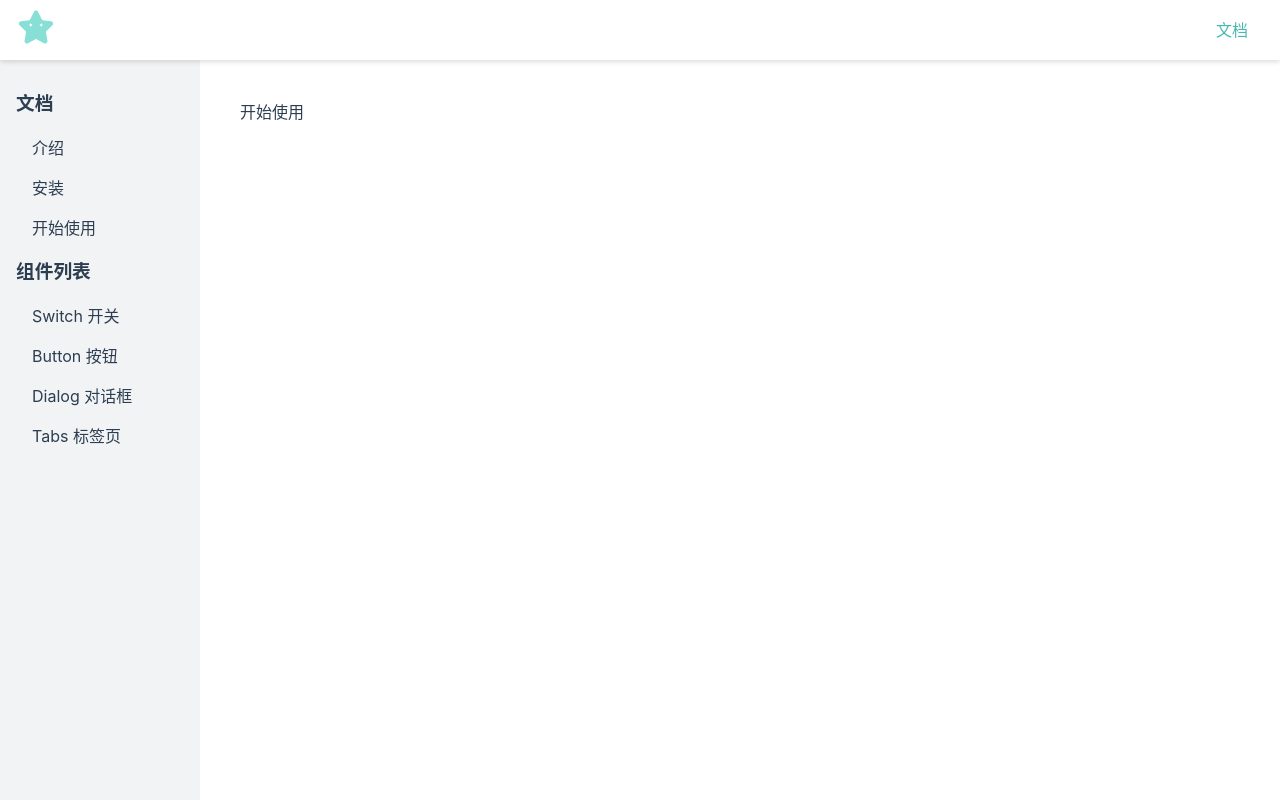
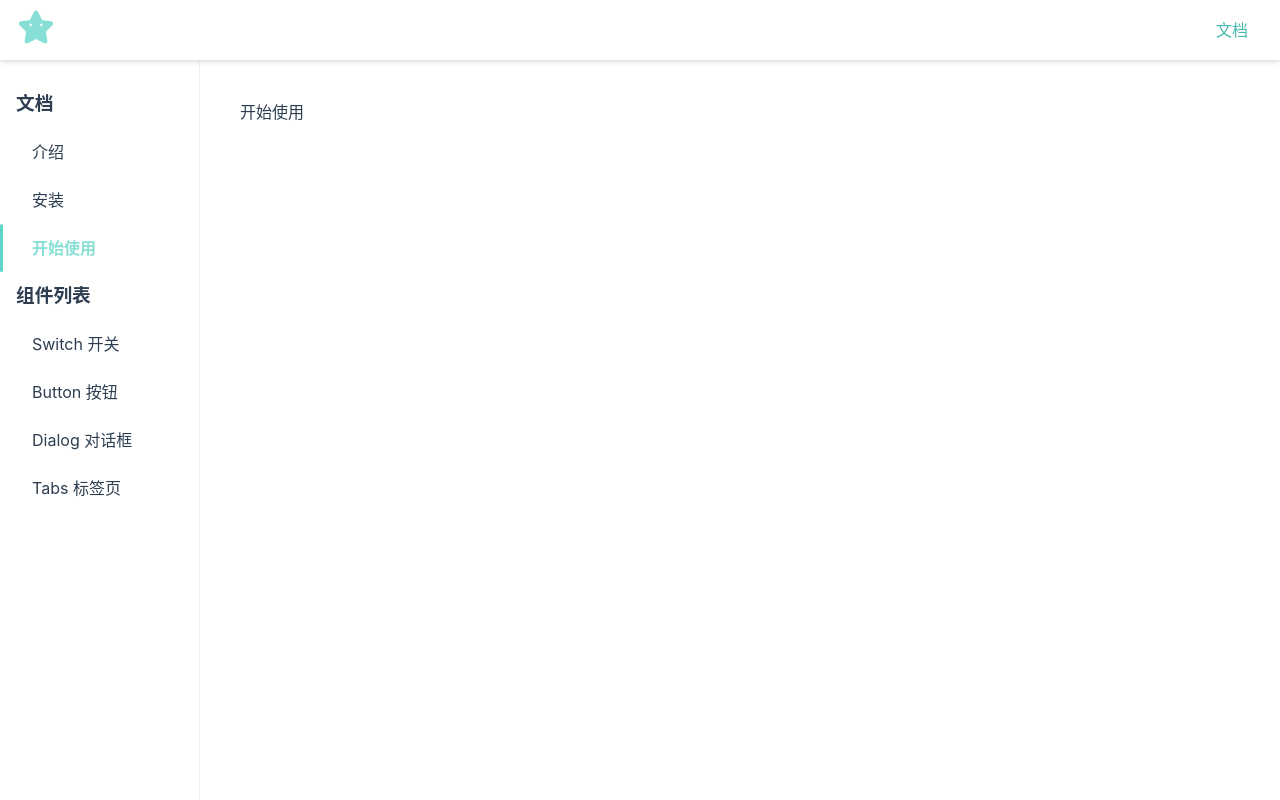
Before and after one commit to wuyangqin/xing-ui-v3, a Vue app: page /#/doc/get-started in a window 1280 px wide. Built offline with nearby package versions, Linux system fonts and the light colour scheme.

Commit message:
[docs]高亮当前路由

```diff
--- a/src/assets/css/xing-ui-v3.scss
+++ b/src/assets/css/xing-ui-v3.scss
@@ -98,6 +98,11 @@ $duration-fast: 250ms;
   100% { transform: rotate(360deg) }
 }
 
+@keyframes xx-large {
+  0% { transform: scaleY(0) }
+  100% { transform: scaleY(1) }
+}
+
 //Switch
 $switch-height: 22px;
 $switch-width: $switch-height * 2;
--- a/src/views/Doc.vue
+++ b/src/views/Doc.vue
@@ -44,7 +44,6 @@ export default {
 
 <style scoped lang="scss">
 @import "../assets/css/xing-ui-v3-docs.scss";
-
 .doc-wrapper {
   .content {
     box-sizing: border-box;
@@ -56,16 +55,46 @@ export default {
       width: $aside-width;
       height: 100vh;
       z-index: 1000;
-      padding: $padding-md;
       padding-top: $top-nav-height + 20px;
-      background: $gray-2;
+      background: $white;
+      border-right: $main-border;
       >dl {
         >dt {
           line-height: 48px;
+          >h3 {
+            padding: 0 $padding-md;
+          }
         }
         >dd {
           line-height: 40px;
           text-indent: 1em;
+          >a {
+            display: block;
+            padding: $padding-base $padding-md;
+            text-decoration: none;
+            &.router-link-active {
+              position: relative;
+              color: $main-theme-color;
+              font-weight: bold;
+              &:after{
+                content:'';
+                display: block;
+                position: absolute;
+                top: 0;
+                left: 0;
+                width: 3px;
+                height: 100%;
+                border-radius: $border-radius;
+                background: $main-active-color;
+                animation: xx-large $duration-fast linear;
+              }
+            }
+            @media (any-hover: hover) {
+              &:hover:not(.router-link-active) {
+                color: $main-hover-color;
+              }
+            }
+          }
         }
       }
     }
```
